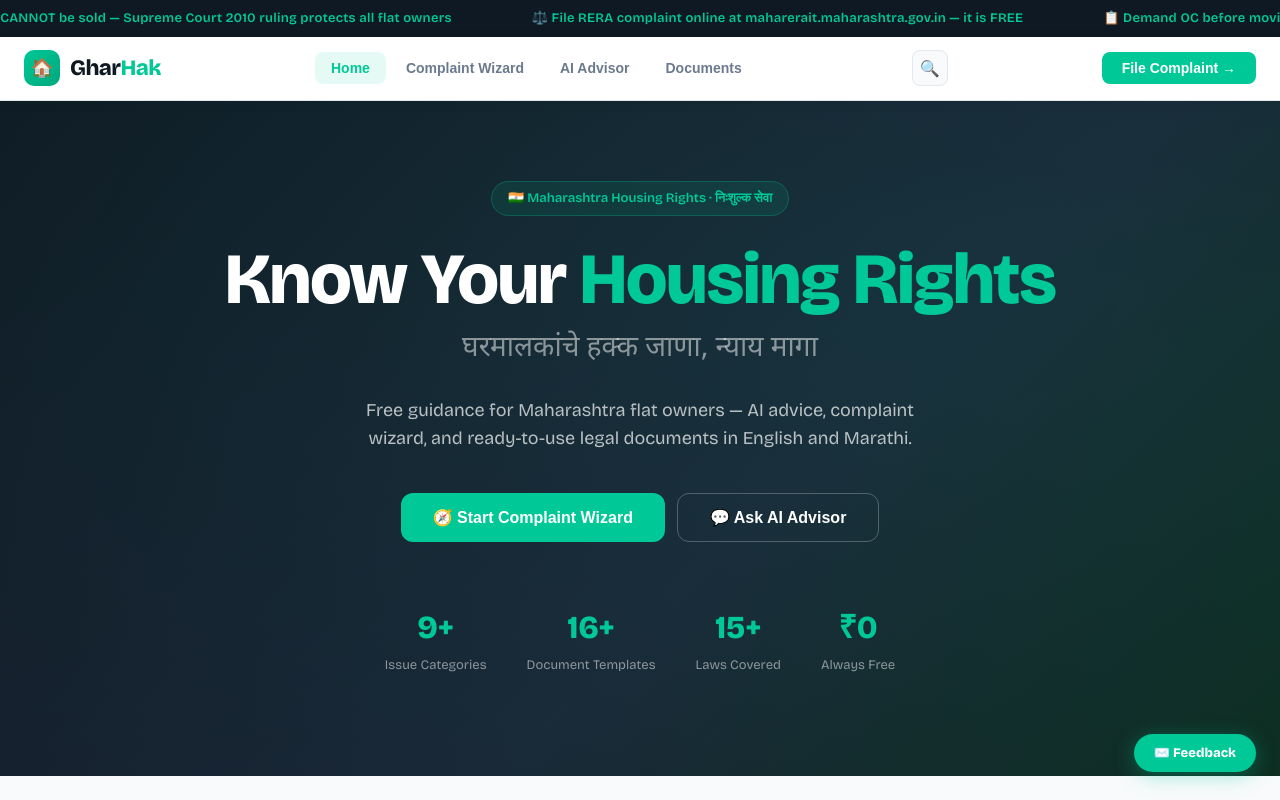
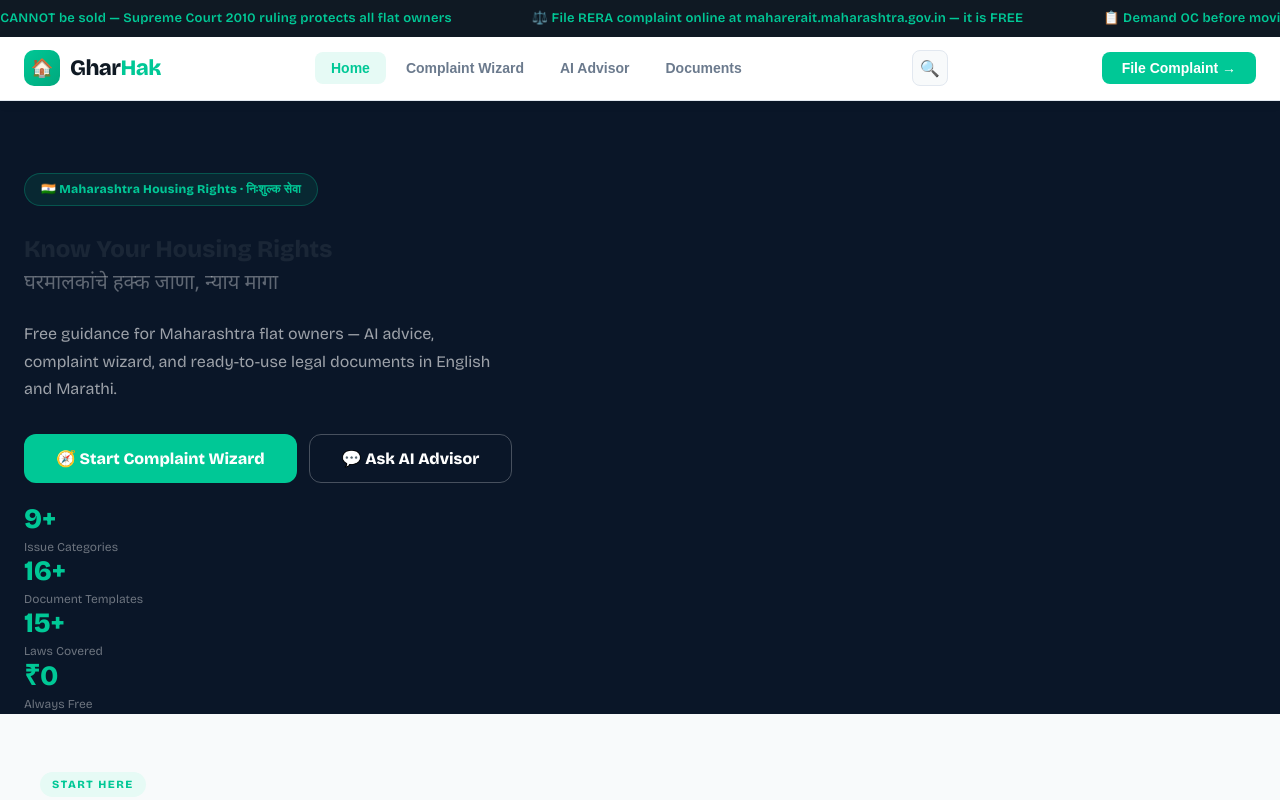
Before and after one commit to rahulzaware31/gharhakNew, a React (Create React App) app: page / in a window 1280 px wide. Shown: the top 800 px of the page. Built offline with nearby package versions, Linux system fonts and the light colour scheme.

Commit message:
Update index.css

```diff
--- a/src/index.css
+++ b/src/index.css
@@ -22,15 +22,12 @@
 
 * { box-sizing: border-box; margin: 0; padding: 0; }
 
-html { overflow-x: hidden; }
-
 body {
   font-family: var(--font);
   background: var(--bg);
   color: var(--text);
   line-height: 1.6;
   -webkit-font-smoothing: antialiased;
-  overflow-x: hidden;
 }
 
 .mr { font-family: var(--font-mr); }
@@ -324,9 +321,6 @@ body {
   color: var(--text);
   cursor: pointer;
   transition: var(--transition);
-  display: flex;
-  align-items: center;
-  gap: 10px;
 }
 .nav-mobile-link:hover, .nav-mobile-link.active {
   background: var(--teal-light);
@@ -347,21 +341,6 @@ body {
   font-weight: 700;
   cursor: pointer;
 }
-
-/* Mobile nav section labels & icon links */
-.nav-mobile-section-label {
-  font-size: 10px;
-  font-weight: 800;
-  text-transform: uppercase;
-  letter-spacing: 1px;
-  color: var(--text-muted);
-  padding: 8px 16px 4px;
-}
-.nav-mobile-link-icon {
-  font-size: 16px;
-  width: 20px;
-  flex-shrink: 0;
-}
 .nav-mobile-drawer.open { display: block; }
 
 /* Page back button */
@@ -382,68 +361,286 @@ body {
 .page-back-btn:hover { color: var(--teal); }
 
 /* Hero */
+/* ── Hero ────────────────────────────────────────────────────────────────── */
 .hero {
-  background: linear-gradient(135deg, var(--dark) 0%, var(--dark-2) 60%, #0d2b1f 100%);
-  padding: 80px 24px 100px;
-  text-align: center;
+  background: #0a1628;
+  padding: 72px 24px 0;
   position: relative;
   overflow: hidden;
 }
-.hero::before {
-  content: '';
+
+/* Glow orbs */
+.hero-orb-1, .hero-orb-2 {
   position: absolute;
-  top: -50%;
-  left: -50%;
-  width: 200%;
-  height: 200%;
-  background: radial-gradient(ellipse at 60% 40%, rgba(0,200,150,0.08) 0%, transparent 60%);
+  border-radius: 999px;
   pointer-events: none;
-}
+  filter: blur(100px);
+}
+.hero-orb-1 {
+  width: 600px; height: 600px;
+  background: radial-gradient(circle, rgba(0,200,150,0.13) 0%, transparent 70%);
+  top: -150px; right: -100px;
+  animation: orbPulse 8s ease-in-out infinite alternate;
+}
+.hero-orb-2 {
+  width: 400px; height: 400px;
+  background: radial-gradient(circle, rgba(41,128,185,0.1) 0%, transparent 70%);
+  bottom: 0; left: -80px;
+  animation: orbPulse 11s ease-in-out infinite alternate-reverse;
+}
+@keyframes orbPulse {
+  from { transform: scale(1) translate(0,0); opacity: 0.8; }
+  to   { transform: scale(1.15) translate(20px,-20px); opacity: 1; }
+}
+
+/* Split grid */
+.hero-grid {
+  max-width: 1200px;
+  margin: 0 auto;
+  display: grid;
+  grid-template-columns: 1fr 1fr;
+  gap: 56px;
+  align-items: center;
+  padding-bottom: 64px;
+  position: relative;
+  z-index: 1;
+}
+@media (max-width: 900px) {
+  .hero-grid { grid-template-columns: 1fr; gap: 0; text-align: center; }
+  .hero-right { display: none; }
+}
+
+/* ── Left ── */
+.hero-left { display: flex; flex-direction: column; align-items: flex-start; gap: 0; }
+@media (max-width: 900px) { .hero-left { align-items: center; } }
+
 .hero-badge {
   display: inline-flex;
   align-items: center;
   gap: 8px;
   background: rgba(0,200,150,0.1);
-  border: 1px solid rgba(0,200,150,0.25);
+  border: 1px solid rgba(0,200,150,0.28);
   color: var(--teal);
   padding: 6px 16px;
   border-radius: 999px;
-  font-size: 13px;
-  font-weight: 600;
+  font-size: 12px;
+  font-weight: 700;
   margin-bottom: 24px;
-  animation: fadeUp 0.6s ease both;
-}
-.hero h1 {
-  font-size: clamp(36px, 6vw, 72px);
+  letter-spacing: 0.3px;
+  animation: fadeUp 0.5s ease both;
+}
+
+.hero-h1 {
+  font-size: clamp(42px, 5.5vw, 76px);
   font-weight: 800;
-  color: var(--white);
-  line-height: 1.1;
-  letter-spacing: -1.5px;
-  margin-bottom: 8px;
-  animation: fadeUp 0.6s 0.1s ease both;
-}
-.hero h1 span { color: var(--teal); }
+  color: #fff;
+  line-height: 1.0;
+  letter-spacing: -2.5px;
+  margin: 0 0 12px;
+  animation: fadeUp 0.5s 0.08s ease both;
+}
+.hero-h1-accent {
+  display: block;
+  background: linear-gradient(120deg, #00c896 20%, #00f0b0 80%);
+  -webkit-background-clip: text;
+  -webkit-text-fill-color: transparent;
+  background-clip: text;
+}
+
 .hero-mr {
-  font-size: clamp(18px, 3vw, 28px);
-  color: rgba(255,255,255,0.5);
+  font-size: clamp(15px, 2vw, 20px);
+  color: rgba(255,255,255,0.35);
   font-family: var(--font-mr);
-  margin-bottom: 24px;
-  animation: fadeUp 0.6s 0.2s ease both;
-}
+  margin: 0 0 20px;
+  animation: fadeUp 0.5s 0.14s ease both;
+}
+
 .hero-sub {
-  font-size: 18px;
-  color: rgba(255,255,255,0.7);
-  max-width: 600px;
-  margin: 0 auto 40px;
-  animation: fadeUp 0.6s 0.3s ease both;
-}
+  font-size: 16px;
+  color: rgba(255,255,255,0.6);
+  max-width: 480px;
+  line-height: 1.7;
+  margin: 0 0 32px;
+  animation: fadeUp 0.5s 0.2s ease both;
+}
+
 .hero-actions {
   display: flex;
   gap: 12px;
-  justify-content: center;
   flex-wrap: wrap;
-  animation: fadeUp 0.6s 0.4s ease both;
-}
+  margin-bottom: 22px;
+  animation: fadeUp 0.5s 0.26s ease both;
+}
+.hero-btn-primary {
+  background: var(--teal);
+  color: #fff;
+  padding: 15px 32px;
+  border-radius: 13px;
+  font-size: 16px;
+  font-weight: 700;
+  border: none;
+  cursor: pointer;
+  font-family: var(--font);
+  transition: all 0.2s;
+  box-shadow: 0 4px 28px rgba(0,200,150,0.35);
+  display: inline-flex;
+  align-items: center;
+  gap: 8px;
+}
+.hero-btn-primary:hover {
+  background: var(--teal-dark);
+  transform: translateY(-3px);
+  box-shadow: 0 10px 36px rgba(0,200,150,0.5);
+}
+.hero-btn-ghost {
+  background: rgba(255,255,255,0.06);
+  color: rgba(255,255,255,0.85);
+  padding: 15px 28px;
+  border-radius: 13px;
+  font-size: 16px;
+  font-weight: 700;
+  border: 1.5px solid rgba(255,255,255,0.14);
+  cursor: pointer;
+  font-family: var(--font);
+  transition: all 0.2s;
+  display: inline-flex;
+  align-items: center;
+  gap: 8px;
+}
+.hero-btn-ghost:hover {
+  border-color: var(--teal);
+  color: var(--teal);
+  background: rgba(0,200,150,0.07);
+}
+
+.hero-trust-row {
+  display: flex;
+  gap: 8px;
+  flex-wrap: wrap;
+  animation: fadeUp 0.5s 0.32s ease both;
+}
+.hero-trust-pill {
+  font-size: 11px;
+  font-weight: 600;
+  color: rgba(255,255,255,0.4);
+  background: rgba(255,255,255,0.05);
+  border: 1px solid rgba(255,255,255,0.09);
+  padding: 4px 12px;
+  border-radius: 999px;
+}
+
+/* ── Right ── */
+.hero-right {
+  display: flex;
+  flex-direction: column;
+  gap: 10px;
+  position: relative;
+  z-index: 1;
+}
+
+.hero-win-card {
+  background: rgba(34,197,94,0.08);
+  border: 1px solid rgba(34,197,94,0.2);
+  border-radius: 14px;
+  padding: 14px 18px;
+  display: flex;
+  align-items: center;
+  gap: 12px;
+  animation: fadeUp 0.5s 0.1s ease both;
+}
+.hero-win-dot {
+  width: 8px; height: 8px;
+  border-radius: 999px;
+  background: #22c55e;
+  flex-shrink: 0;
+  box-shadow: 0 0 8px rgba(34,197,94,0.6);
+  animation: winPulse 2s ease-in-out infinite;
+}
+@keyframes winPulse {
+  0%,100% { box-shadow: 0 0 8px rgba(34,197,94,0.6); }
+  50%      { box-shadow: 0 0 16px rgba(34,197,94,0.9); }
+}
+.hero-win-title { font-size: 12px; font-weight: 700; color: #86efac; line-height: 1.3; }
+.hero-win-sub   { font-size: 10px; color: rgba(255,255,255,0.35); margin-top: 2px; }
+.hero-win-badge {
+  margin-left: auto;
+  flex-shrink: 0;
+  background: rgba(34,197,94,0.15);
+  color: #86efac;
+  border: 1px solid rgba(34,197,94,0.3);
+  padding: 3px 10px;
+  border-radius: 999px;
+  font-size: 11px;
+  font-weight: 700;
+}
+
+.hero-chips { display: flex; flex-direction: column; gap: 8px; }
+
+.hero-chip {
+  background: rgba(255,255,255,0.04);
+  border: 1px solid rgba(255,255,255,0.08);
+  border-left: 3px solid var(--chip-color, var(--teal));
+  border-radius: 12px;
+  padding: 13px 16px;
+  display: flex;
+  align-items: center;
+  gap: 12px;
+  cursor: pointer;
+  font-family: var(--font);
+  transition: all 0.18s;
+  animation: fadeUp 0.5s ease both;
+  text-align: left;
+  width: 100%;
+}
+.hero-chip:hover {
+  background: rgba(255,255,255,0.08);
+  transform: translateX(5px);
+  border-color: rgba(255,255,255,0.18);
+  border-left-color: var(--chip-color, var(--teal));
+}
+.hero-chip-icon  { font-size: 18px; flex-shrink: 0; }
+.hero-chip-label { flex: 1; font-size: 13px; font-weight: 600; color: rgba(255,255,255,0.8); }
+.hero-chip-arr   { font-size: 13px; color: rgba(255,255,255,0.2); transition: all 0.18s; }
+.hero-chip:hover .hero-chip-arr { color: var(--teal); transform: translateX(3px); }
+
+.hero-live {
+  display: flex;
+  align-items: center;
+  gap: 8px;
+  font-size: 12px;
+  color: rgba(255,255,255,0.4);
+  font-weight: 600;
+  padding: 8px 4px;
+}
+.hero-live-dot {
+  width: 7px; height: 7px;
+  border-radius: 999px;
+  background: var(--teal);
+  animation: winPulse 2s ease-in-out infinite;
+  flex-shrink: 0;
+}
+
+/* ── Stats bar ── */
+.hero-stats-bar {
+  position: relative;
+  z-index: 1;
+  max-width: 1200px;
+  margin: 0 auto;
+  display: flex;
+  border-top: 1px solid rgba(255,255,255,0.07);
+  animation: fadeUp 0.5s 0.4s ease both;
+}
+.hero-stat-item {
+  flex: 1;
+  text-align: center;
+  padding: 24px 16px;
+  border-right: 1px solid rgba(255,255,255,0.07);
+}
+.hero-stat-item:last-child { border-right: none; }
+.hero-stat-num   { font-size: 28px; font-weight: 800; color: var(--teal); line-height: 1; }
+.hero-stat-label { font-size: 12px; color: rgba(255,255,255,0.4); margin-top: 5px; font-weight: 500; }
+
+/* Keep existing btn-primary and btn-outline for other pages */
 .btn-primary {
   background: var(--teal);
   color: var(--white);
@@ -457,6 +654,7 @@ body {
   display: inline-flex;
   align-items: center;
   gap: 8px;
+  font-family: var(--font);
 }
 .btn-primary:hover { background: var(--teal-dark); transform: translateY(-2px); box-shadow: 0 8px 24px rgba(0,200,150,0.3); }
 .btn-outline {
@@ -469,24 +667,13 @@ body {
   border: 1.5px solid rgba(255,255,255,0.25);
   cursor: pointer;
   transition: var(--transition);
+  font-family: var(--font);
 }
 .btn-outline:hover { border-color: var(--teal); color: var(--teal); }
 
-.hero-stats {
-  display: flex;
-  gap: 40px;
-  justify-content: center;
-  margin-top: 60px;
-  flex-wrap: wrap;
-  animation: fadeUp 0.6s 0.5s ease both;
-}
-.hero-stat { text-align: center; }
-.hero-stat-num { font-size: 32px; font-weight: 800; color: var(--teal); }
-.hero-stat-label { font-size: 13px; color: rgba(255,255,255,0.5); margin-top: 2px; }
-
 @keyframes fadeUp {
-  from { opacity: 0; transform: translateY(20px); }
-  to { opacity: 1; transform: translateY(0); }
+  from { opacity: 0; transform: translateY(18px); }
+  to   { opacity: 1; transform: translateY(0); }
 }
 
 /* Sections */
@@ -838,89 +1025,6 @@ body {
 .footer-bottom { border-top: 1px solid rgba(255,255,255,0.08); padding-top: 24px; display: flex; justify-content: space-between; align-items: center; flex-wrap: wrap; gap: 12px; }
 .footer-copy { font-size: 13px; }
 
-/* Feedback FAB + Modal */
-.feedback-fab {
-  position: fixed;
-  bottom: 28px;
-  right: 24px;
-  z-index: 900;
-  background: var(--teal);
-  color: #fff;
-  border: none;
-  border-radius: 50px;
-  padding: 11px 20px;
-  font-size: 13px;
-  font-weight: 700;
-  cursor: pointer;
-  box-shadow: 0 4px 20px rgba(0,200,150,0.35);
-  transition: background 0.2s, transform 0.15s;
-  font-family: var(--font);
-}
-.feedback-fab:hover { background: var(--teal-dark); transform: translateY(-2px); }
-
-.feedback-overlay {
-  position: fixed;
-  inset: 0;
-  background: rgba(15,25,35,0.55);
-  z-index: 1000;
-  display: flex;
-  align-items: center;
-  justify-content: center;
-  padding: 20px;
-}
-.feedback-modal {
-  background: var(--white);
-  border-radius: var(--radius);
-  padding: 28px;
-  width: 100%;
-  max-width: 460px;
-  box-shadow: 0 16px 48px rgba(15,25,35,0.18);
-}
-.feedback-modal-header {
-  display: flex;
-  justify-content: space-between;
-  align-items: center;
-  margin-bottom: 10px;
-}
-.feedback-close {
-  background: none;
-  border: none;
-  font-size: 18px;
-  cursor: pointer;
-  color: var(--text-muted);
-  padding: 2px 6px;
-  border-radius: 6px;
-}
-.feedback-close:hover { background: #f1f5f9; }
-.feedback-field { margin-bottom: 14px; }
-.feedback-label { display: block; font-size: 12px; font-weight: 700; color: var(--text-muted); text-transform: uppercase; letter-spacing: 0.5px; margin-bottom: 6px; }
-.feedback-select {
-  width: 100%;
-  padding: 9px 12px;
-  border: 1.5px solid var(--border);
-  border-radius: 10px;
-  font-size: 14px;
-  font-family: var(--font);
-  color: var(--text);
-  background: var(--white);
-  outline: none;
-}
-.feedback-select:focus { border-color: var(--teal); }
-.feedback-textarea {
-  width: 100%;
-  padding: 10px 12px;
-  border: 1.5px solid var(--border);
-  border-radius: 10px;
-  font-size: 14px;
-  font-family: var(--font);
-  color: var(--text);
-  resize: vertical;
-  outline: none;
-  box-sizing: border-box;
-  line-height: 1.6;
-}
-.feedback-textarea:focus { border-color: var(--teal); }
-
 /* Utility */
 .tag {
   display: inline-flex;
@@ -1015,16 +1119,10 @@ body {
   .nav-hamburger { display: flex; }
 
   /* Hero */
-  .hero { padding: 48px 16px 56px; }
+  .hero { padding: 48px 16px 64px; }
   .hero h1 { font-size: clamp(28px, 8vw, 48px); }
-  .hero-sub { font-size: 15px; }
-  .hero-stats {
-    display: grid;
-    grid-template-columns: 1fr 1fr;
-    gap: 16px;
-    margin-top: 40px;
-  }
-  .hero-stat { min-width: unset; }
+  .hero-stats { gap: 16px; flex-wrap: wrap; justify-content: center; }
+  .hero-stat { min-width: 120px; }
 
   /* Sections */
   .section { padding: 48px 16px; }
@@ -1707,29 +1805,6 @@ body {
 .stc-arrow { margin-left: auto; font-size: 14px; color: var(--teal); flex-shrink: 0; opacity: 0.6; }
 .secondary-tool-card:hover .stc-arrow { opacity: 1; }
 
-/* Show more toggle */
-.secondary-tools-toggle {
-  display: flex;
-  justify-content: center;
-  margin-top: 16px;
-}
-.secondary-tools-toggle-btn {
-  background: var(--white);
-  border: 1.5px solid var(--teal);
-  color: var(--teal);
-  padding: 9px 24px;
-  border-radius: 999px;
-  font-size: 13px;
-  font-weight: 700;
-  cursor: pointer;
-  transition: var(--transition);
-  font-family: var(--font);
-}
-.secondary-tools-toggle-btn:hover {
-  background: var(--teal);
-  color: var(--white);
-}
-
 /* ── CTA Banner ────────────────────────────────────────────────────────── */
 .cta-banner {
   background: linear-gradient(135deg, #00c896, #00a87d);
@@ -1976,25 +2051,16 @@ body {
   .hiw-step { max-width: 100%; width: 100%; }
   .hiw-arrow { display: none; }
   .primary-tools-grid { grid-template-columns: 1fr; }
-  .primary-tool-card { padding: 20px 18px; }
-  .ptc-icon { font-size: 28px; }
-  .ptc-title { font-size: 18px; }
   .secondary-tools-grid { grid-template-columns: 1fr 1fr; gap: 10px; }
   .page-header-band { padding: 20px 16px 16px; margin-bottom: 28px; }
   .page-header-meta { gap: 12px; }
   .page-header-icon { width: 44px; height: 44px; font-size: 22px; }
   .page-header-title { font-size: 20px; }
   .cta-banner { padding: 48px 16px; }
-  /* Touch targets */
-  .btn-primary, .btn-outline { min-height: 48px; }
-  .nav-mobile-link { min-height: 44px; }
-  .option-btn { min-height: 48px; }
-  .secondary-tool-card { min-height: 52px; }
 }
 
 @media (max-width: 480px) {
   .secondary-tools-grid { grid-template-columns: 1fr; }
   .stc-desc { display: none; }
   .page-header-band { padding: 16px 14px; }
-  .hero-badge { font-size: 11px; padding: 5px 12px; }
-}
+}
```
